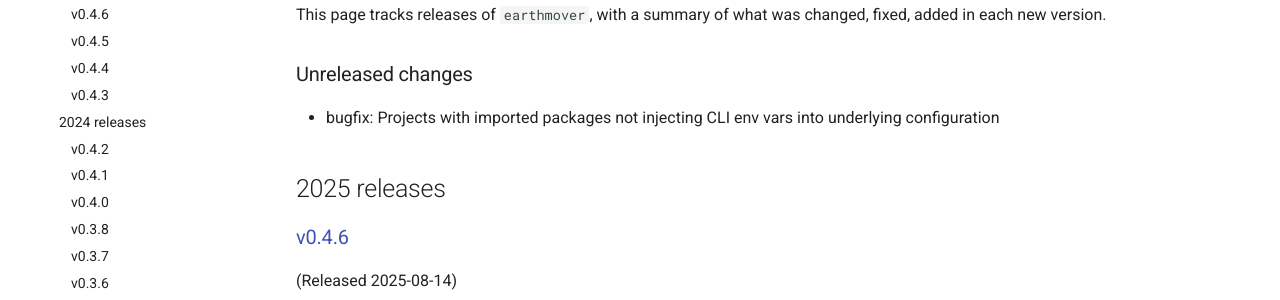
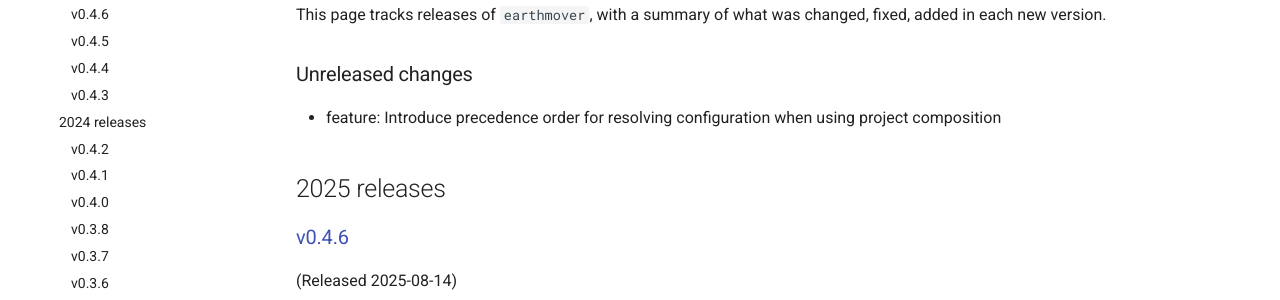
Before and after one commit to edanalytics/earthmover, an MkDocs documentation site: the page built from docs/changelog.md, in a window 1280 px wide and 900 px high. Shown: the part 227-527 px from the top of the window. Built offline with MkDocs 1.6.1 and Material for MkDocs 9.7.7, drawn with Linux system fonts in a browser that asks for light colours; emoji names are drawn with the system emoji font; comment, search, counter and statistics services are not loaded.

Commit message:
update documentation

```diff
--- a/docs/changelog.md
+++ b/docs/changelog.md
@@ -2,7 +2,7 @@
 
 ### Unreleased changes
 
-* bugfix: Projects with imported packages not injecting CLI env vars into underlying configuration
+* feature: Introduce precedence order for resolving configuration when using project composition
 
 ## 2025 releases
 
```
Also changed, not shown: 3 other files.
